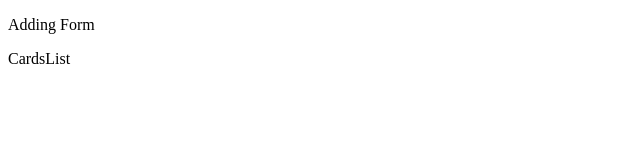
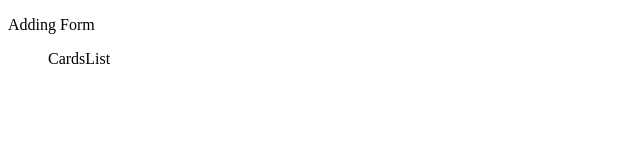
Before and after one commit to dawid-fulmes/flashcards, a React (Create React App) app: page / in a window 1280 px wide. Shown: the top 160 px of the page, without its empty margins (0-640 px from the left). Built offline with nearby package versions, Linux system fonts and the light colour scheme.

Commit message:
CardsList component added

```diff
--- /dev/null
+++ b/src/components/EditDeck/CardsList.js
@@ -0,0 +1,11 @@
+import React from 'react';
+
+const CardsList = () => {
+    return (
+        <ul>
+            CardsList
+        </ul>
+    );
+}
+
+export default CardsList;
--- a/src/components/EditDeck/EditDeck.js
+++ b/src/components/EditDeck/EditDeck.js
@@ -1,10 +1,11 @@
 import React from 'react';
+import CardsList from './CardsList';
 
 const EditDeck = () => {
     return (
         <div>
             <p>Adding Form</p>
-            <p>CardsList</p>
+            <CardsList />
         </div>
     );
 }
```
